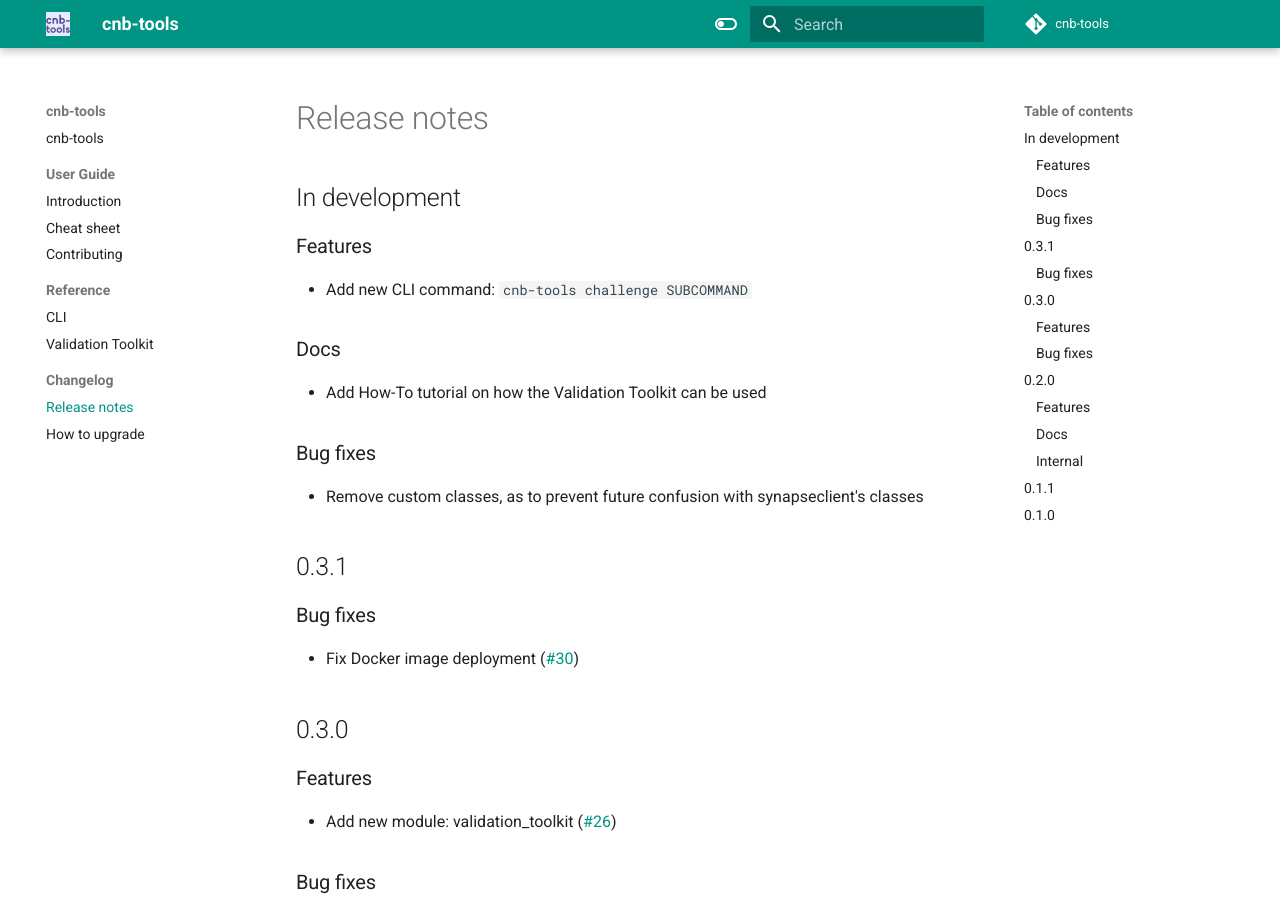
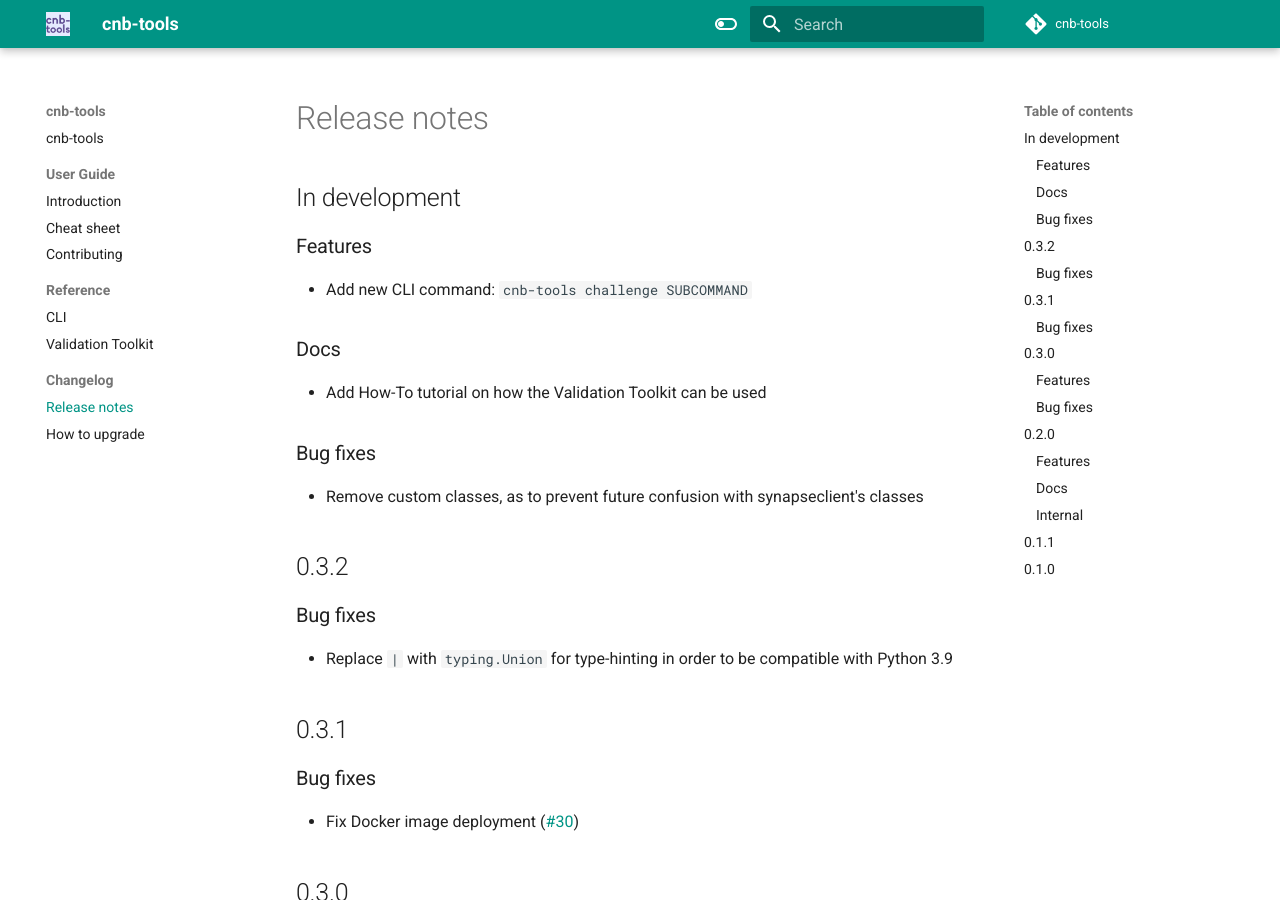
Before and after one commit to Sage-Bionetworks-Challenges/cnb-tools, an MkDocs documentation site: the page built from docs/changelog/release-notes.md, in a window 1280 px wide and 900 px high. Built offline with MkDocs 1.6.1 and Material for MkDocs 9.7.7, drawn with Linux system fonts in a browser that asks for light colours; comment, search, counter and statistics services are not loaded.

Commit message:
update changelog

```diff
--- a/docs/changelog/release-notes.md
+++ b/docs/changelog/release-notes.md
@@ -8,6 +8,11 @@
 
 ### Bug fixes
 - Remove custom classes, as to prevent future confusion with synapseclient's classes
+
+## 0.3.2
+
+### Bug fixes
+- Replace `|` with `typing.Union` for type-hinting in order to be compatible with Python 3.9
 
 ## 0.3.1
 
```
